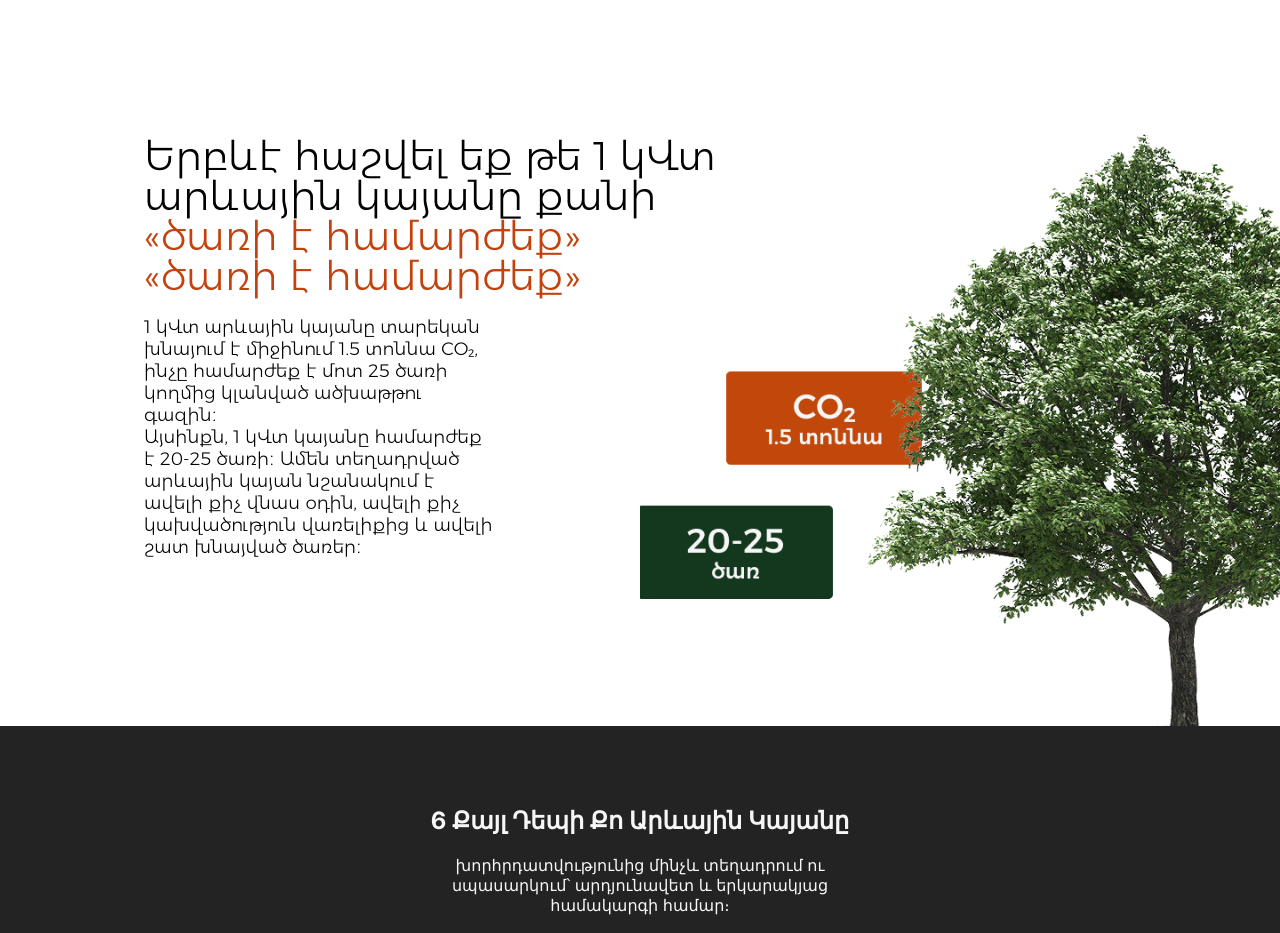
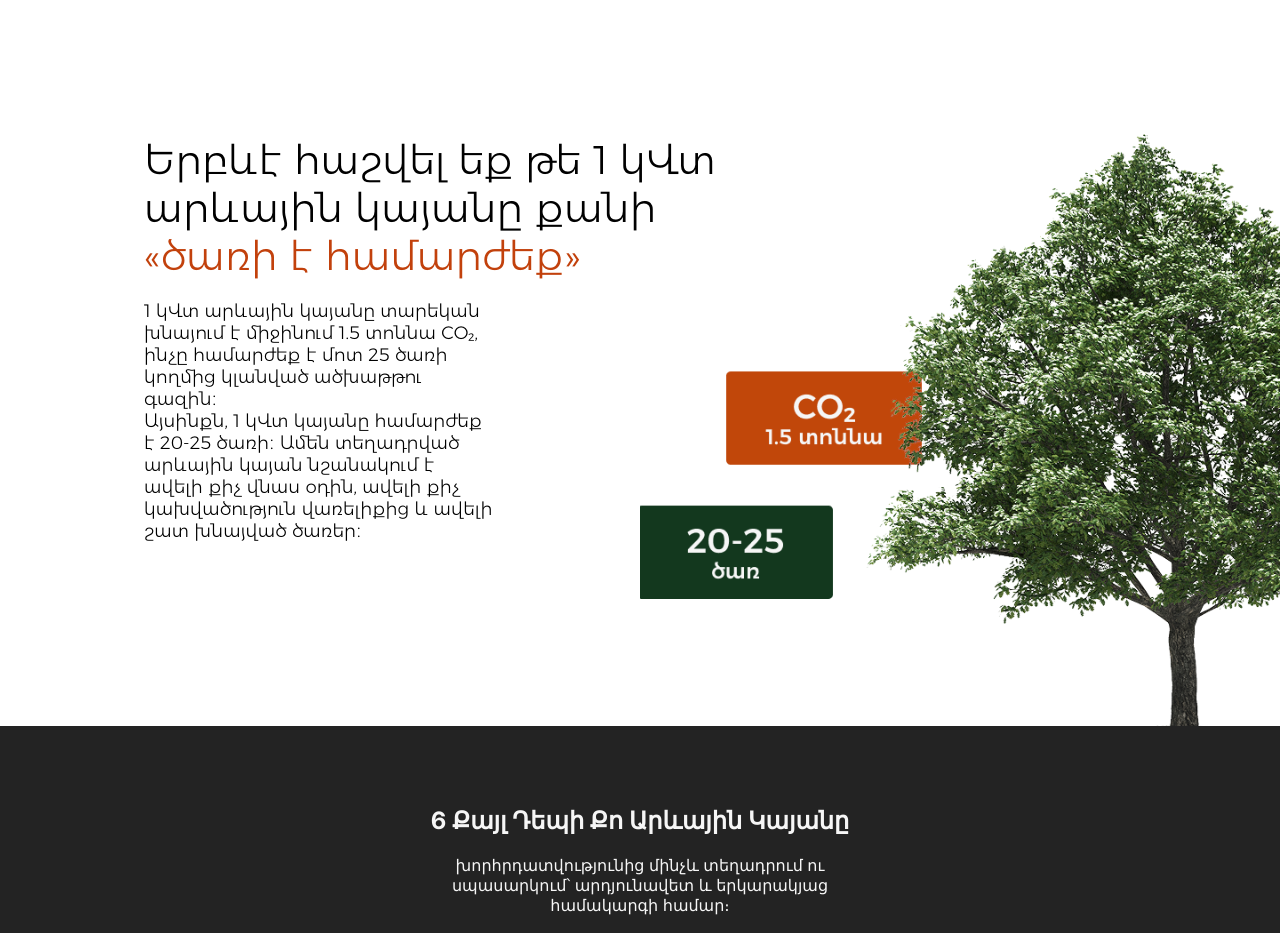
Before and after one commit to Birdman1104/evosolar-website, a Vue app: page / in a window 1280 px wide. Shown: the part 2000-2933 px from the top of the page. Built offline with nearby package versions, Linux system fonts and the light colour scheme.

Commit message:
Minor fixes.

```diff
--- a/package.json
+++ b/package.json
@@ -19,5 +19,6 @@
     "tailwindcss": "^4.1.8",
     "vite": "^6.1.0",
     "vite-plugin-vue-devtools": "^7.7.2"
-  }
+  },
+  "packageManager": "yarn@1.22.22+sha512.a6b2f7906b721bba3d67d4aff083df04dad64c399707841b7acf00f6b133b7ac24255f2652fa22ae3534329dc6180534e98d17432037ff6fd140556e2bb3137e"
 }
--- a/src/components/ServicesComponent.vue
+++ b/src/components/ServicesComponent.vue
@@ -37,11 +37,11 @@
     </div>
     <div class="text-box">
       <div class="tree-title-box">
-        <span class="tree-title font-bold"> {{ translationStore.t('services', 'titleText1') }}
+        <span class="tree-title font-bold mb-[20px]"> {{ translationStore.t('services', 'titleText1') }}
           <span class="tree-title text-[#c2410c]"> {{ translationStore.t('services', 'titleText2') }}</span>
-          <span class="tree-title mb-[20px]"> {{ translationStore.t('services', 'titleText3') }}</span>
+          <span class="tree-title "> {{ translationStore.t('services', 'titleText3') }}</span>
         </span>
-        <span class="tree-title text-[#c2410c] mb-[20px]"> {{ translationStore.t('services', 'titleText2') }}</span>
+
         <span class="text-left w-[55%] desc"> {{ translationStore.t('services', 'treetext') }}</span>
         <span class="text-left w-[55%] desc2"> {{ translationStore.t('services', 'treetext2') }}</span>
       </div>
@@ -272,7 +272,7 @@ export default {
 .tree-title {
   font-size: 40px;
   text-align: left;
-  line-height: 100%;
+  line-height: 120%;
 }
 
 .card button {
--- a/src/translations.js
+++ b/src/translations.js
@@ -15,7 +15,7 @@ export const TRANSLATIONS = {
     services: {
       title: "SERVICES",
       titleText1: "Have you ever calculated",
-      titleText2: 'how many "trees"',
+      titleText2: 'how many "trees" ',
       titleText3: "1 kW solar system is equivalent to?",
       treetext:
         "A 1 kW solar system saves an average of 1.5 tons of CO₂ per year, which is equivalent to the amount of carbon dioxide absorbed by about 25 trees.",
```
